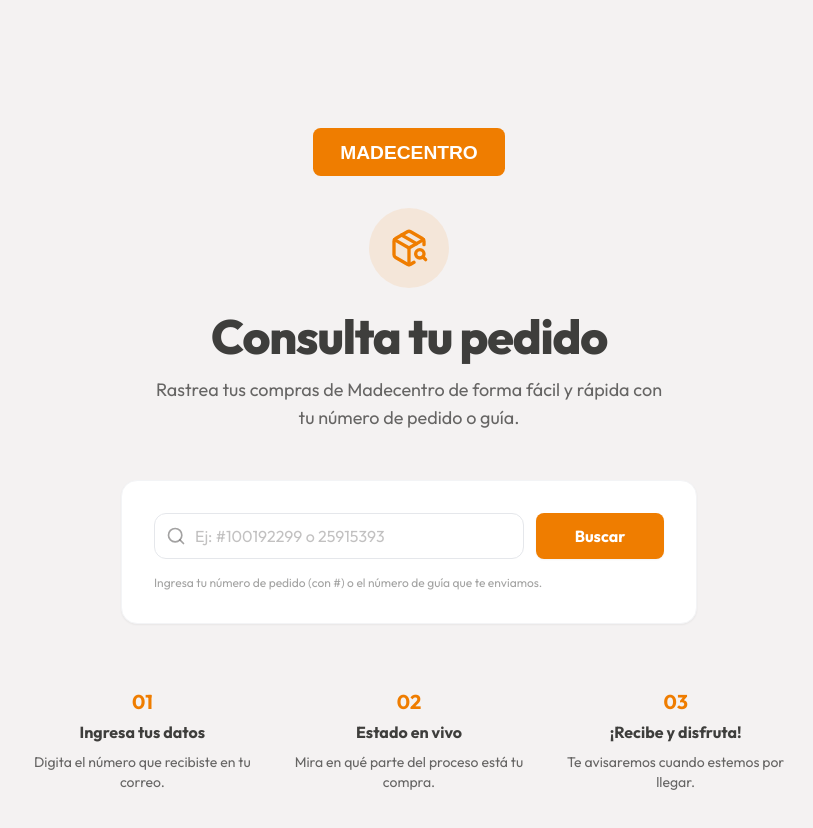
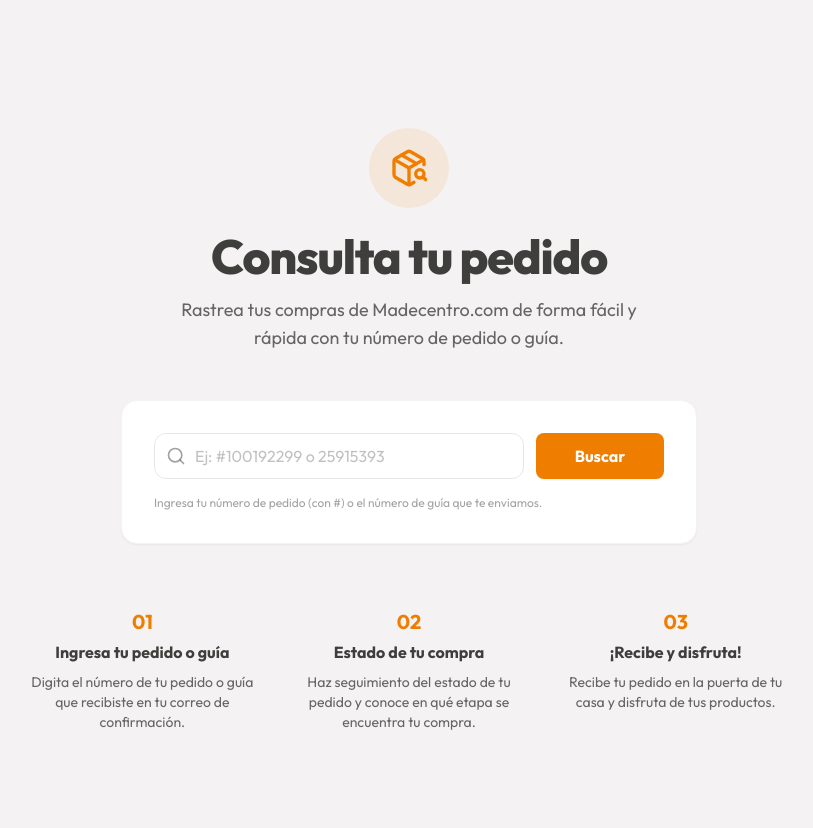
Before and after one commit to CristianLF0903/tracking-page, a React (Vite) app: page / in a window 1280 px wide. Shown: the top 828 px of the page, without its empty margins (231-1044 px from the left). Built offline with nearby package versions, Linux system fonts and the light colour scheme; no server answers; the HTML template or start-up script is replaced by a standard one.

Commit message:
style: 🎨 mejorar la página de carga y actualizar textos en la página de inicio

```diff
--- a/src/components/common/LoadingPage.jsx
+++ b/src/components/common/LoadingPage.jsx
@@ -4,7 +4,7 @@
 const LoadingPage = ({ searchId }) => {
 	return (
 		<div className="flex flex-col items-center justify-center min-h-[60vh] animate-in fade-in duration-500">
-      <img src={Logo} alt="Madecentro" className="h-10 mx-auto mb-12 opacity-60" />
+			{/* <img src={Logo} alt="Madecentro" className="h-10 mx-auto mb-12 opacity-60" /> */}
 
 			<div className="relative flex items-center justify-center mb-8">
 				<div className="absolute w-24 h-24 rounded-full bg-primary/10 animate-ping" />
--- a/src/pages/HomePage.jsx
+++ b/src/pages/HomePage.jsx
@@ -1,20 +1,20 @@
-import Card from "../components/ui/Card";
-import SearchForm from "../components/tracking/SearchForm";
-import { PackageSearch } from "lucide-react";
-import Logo from "../assets/logo.svg";
-import { useTrackingStore } from "../store/useTrackingStore";
+import Card from '../components/ui/Card'
+import SearchForm from '../components/tracking/SearchForm'
+import { PackageSearch } from 'lucide-react'
+import Logo from '../assets/logo.svg'
+import { useTrackingStore } from '../store/useTrackingStore'
 
 const HomePage = () => {
-  const fetchTracking = useTrackingStore((state) => state.fetchTracking);
+	const fetchTracking = useTrackingStore((state) => state.fetchTracking)
 
 	const handleSearch = (id) => {
-    fetchTracking(id.trim());
-  };
+		fetchTracking(id.trim())
+	}
 
 	return (
 		<div className="flex flex-col items-center justify-center py-10 md:py-20">
 			<div className="text-center mb-12 animate-in fade-in slide-in-from-top-6 duration-700">
-        <img src={Logo} alt="Madecentro" className="h-12 mx-auto mb-8" />
+				{/* <img src={Logo} alt="Madecentro" className="h-12 mx-auto mb-8" /> */}
 				<div className="inline-flex items-center justify-center w-20 h-20 rounded-full bg-primary/10 text-primary mb-6">
 					<PackageSearch size={40} />
 				</div>
@@ -22,7 +22,7 @@
 					Consulta tu pedido
 				</h1>
 				<p className="text-lg text-secondary max-w-lg mx-auto">
-          Rastrea tus compras de Madecentro de forma fácil y rápida con tu
+					Rastrea tus compras de Madecentro.com de forma fácil y rápida con tu
 					número de pedido o guía.
 				</p>
 			</div>
@@ -35,17 +35,21 @@
 				<div className="text-center">
 					<div className="text-primary font-bold text-xl mb-1">01</div>
 					<h3 className="font-bold text-secondary-dark mb-2">
-            Ingresa tus datos
+						Ingresa tu pedido o guía
 					</h3>
 					<p className="text-sm text-secondary">
-            Digita el número que recibiste en tu correo.
+						Digita el número de tu pedido o guía que recibiste en tu correo de
+						confirmación.
 					</p>
 				</div>
 				<div className="text-center">
 					<div className="text-primary font-bold text-xl mb-1">02</div>
-          <h3 className="font-bold text-secondary-dark mb-2">Estado en vivo</h3>
+					<h3 className="font-bold text-secondary-dark mb-2">
+						Estado de tu compra
+					</h3>
 					<p className="text-sm text-secondary">
-            Mira en qué parte del proceso está tu compra.
+						Haz seguimiento del estado de tu pedido y conoce en qué etapa se
+						encuentra tu compra.
 					</p>
 				</div>
 				<div className="text-center">
@@ -54,12 +58,13 @@
 						¡Recibe y disfruta!
 					</h3>
 					<p className="text-sm text-secondary">
-            Te avisaremos cuando estemos por llegar.
+						Recibe tu pedido en la puerta de tu casa y disfruta de tus
+						productos.
 					</p>
 				</div>
 			</div>
 		</div>
-  );
-};
+	)
+}
 
-export default HomePage;
+export default HomePage
```
Lines whose indentation alone changed are shown as unchanged.
